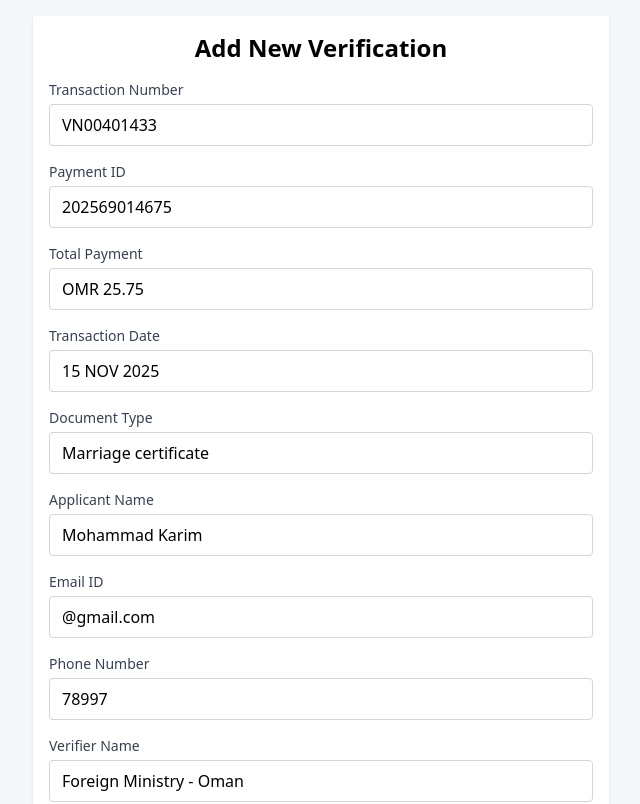
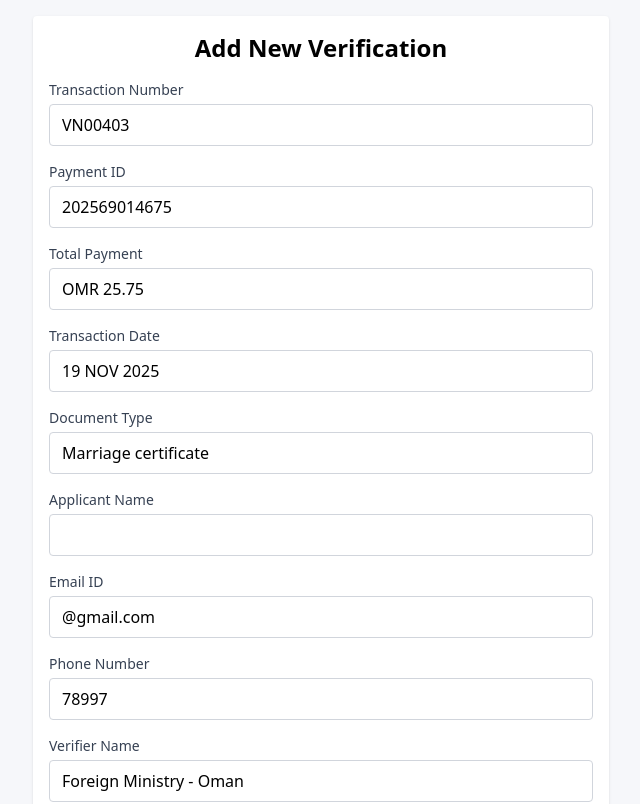
Before and after one commit to Randomtanvir/docswallete-firebase, a React (Vite) app: page /dashboard/create in a window 1280 px wide. Shown: the top 804 px of the page, without its empty margins (319-959 px from the left). Built offline with nearby package versions, Linux system fonts and the light colour scheme.

Commit message:
loading width fix and form fix

```diff
--- a/src/components/OriginalDocumentModal.jsx
+++ b/src/components/OriginalDocumentModal.jsx
@@ -3,9 +3,10 @@ import { waitAndReturnFalse } from "../lib";
 
 const OriginalDocumentModal = ({ verificationData, setShowModal }) => {
   const [loading, setLoading] = useState(true);
+
   useEffect(() => {
     const getResult = async () => {
-      const result = await waitAndReturnFalse(40);
+      const result = await waitAndReturnFalse(60);
       setLoading(result);
     };
 
@@ -14,19 +15,19 @@ const OriginalDocumentModal = ({ verificationData, setShowModal }) => {
 
   return (
     <>
-      {loading ? (
-        <div className="flex items-center justify-center h-screen">
-          <span className="loaders"></span>
-        </div>
-      ) : (
       <div
         className="min-w-full relative bg-[#f6f7fa] flex items-center justify-center z-50 p-4"
         // className="fixed inset-0 bg-[#f6f7fa] flex items-center justify-center z-50 p-4"
       >
         {/* Modal container */}
-          <div className="">
+
         <div className="w-full max-w-5xl max-h-screen overflow-auto">
-              {verificationData?.map((doc, index) => (
+          {loading ? (
+            <div className="flex items-center justify-center h-[450px] sm:h-screen">
+              <span className="loaders"></span>
+            </div>
+          ) : (
+            verificationData?.map((doc, index) => (
               <div
                 key={index}
                 className="flex flex-col items-center gap-4 mb-4"
@@ -37,7 +38,9 @@ const OriginalDocumentModal = ({ verificationData, setShowModal }) => {
                   className="w-full"
                 />
               </div>
-              ))}
+            ))
+          )}
+
           <button
             onClick={() => setShowModal(false)}
             //   style={{ fontFamily: "'Roboto', sans-serif", fontWeight: 700 }}
@@ -47,8 +50,6 @@ const OriginalDocumentModal = ({ verificationData, setShowModal }) => {
           </button>
         </div>
       </div>
-        </div>
-      )}
     </>
   );
 };
--- a/src/components/VerificationForm.jsx
+++ b/src/components/VerificationForm.jsx
@@ -16,17 +16,17 @@ export default function VerificationForm({
   const navigate = useNavigate();
   const { register, handleSubmit, reset } = useForm({
     defaultValues: {
-      transactionNumber: "VN00401433",
+      transactionNumber: "VN00403",
       paymentId: "202569014675",
       totalPayment: "OMR 25.75",
-      transactionDate: "15 NOV 2025",
+      transactionDate: "19 NOV 2025",
       documentType: "Marriage certificate",
-      applicantName: "Mohammad Karim",
+      applicantName: "",
       email: "@gmail.com",
       phoneNumber: "78997",
       verifierName: "Foreign Ministry - Oman",
       verificationStatus: "Approved",
-      verificationDateTime: "15-11-2025 11:03:36",
+      verificationDateTime: "2025-11-19 11:02:36",
       urlLink: verifactionData?.urlLink || generateEncodedString(),
       urlNumber: "1400",
       status: "unpaid",
--- a/src/index.css
+++ b/src/index.css
@@ -112,7 +112,7 @@ body {
 
 /* HTML: <div class="loader"></div> */
 .loaders {
-  width: 50px;
+  width: 16px;
   aspect-ratio: 1;
   display: grid;
   border-radius: 50%;
```
Lines whose indentation alone changed are shown as unchanged.
